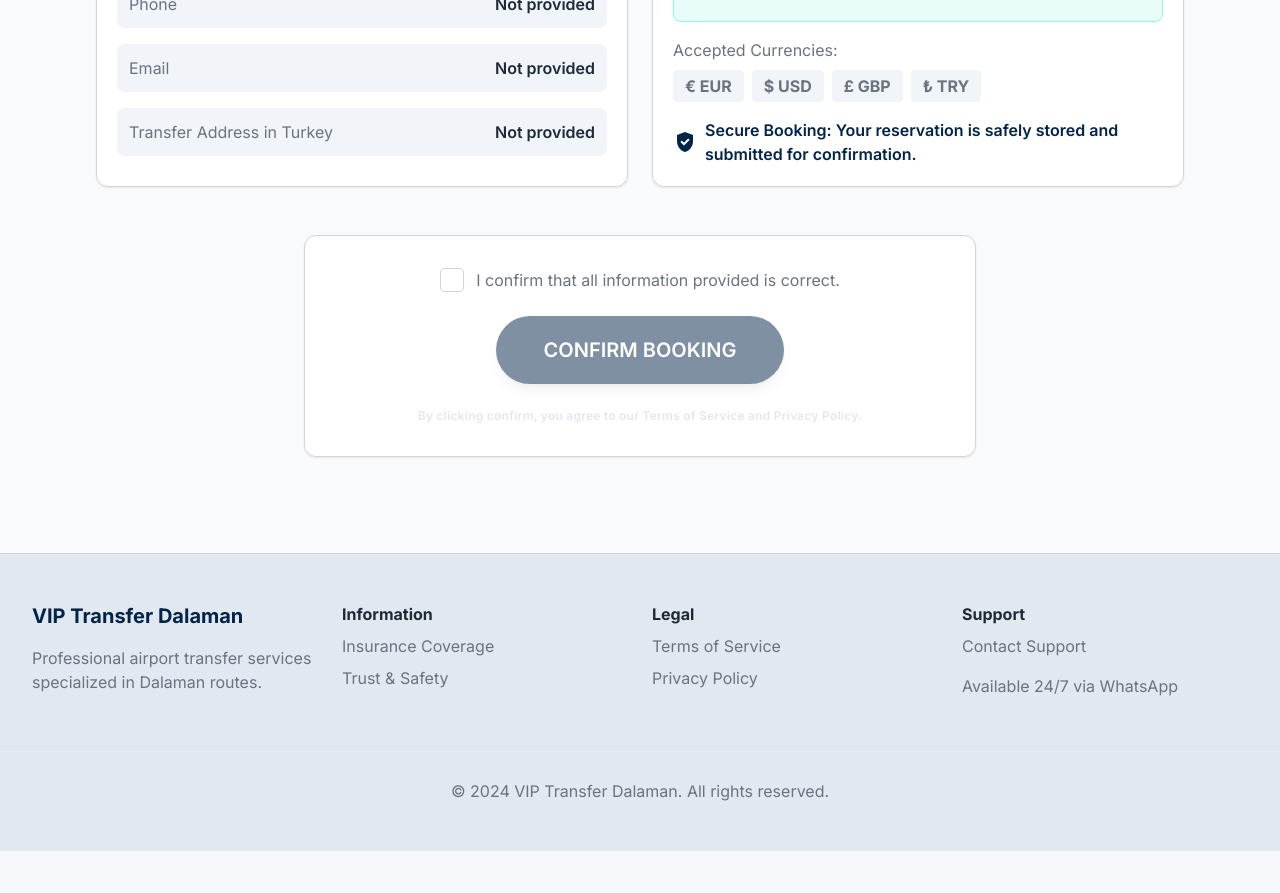
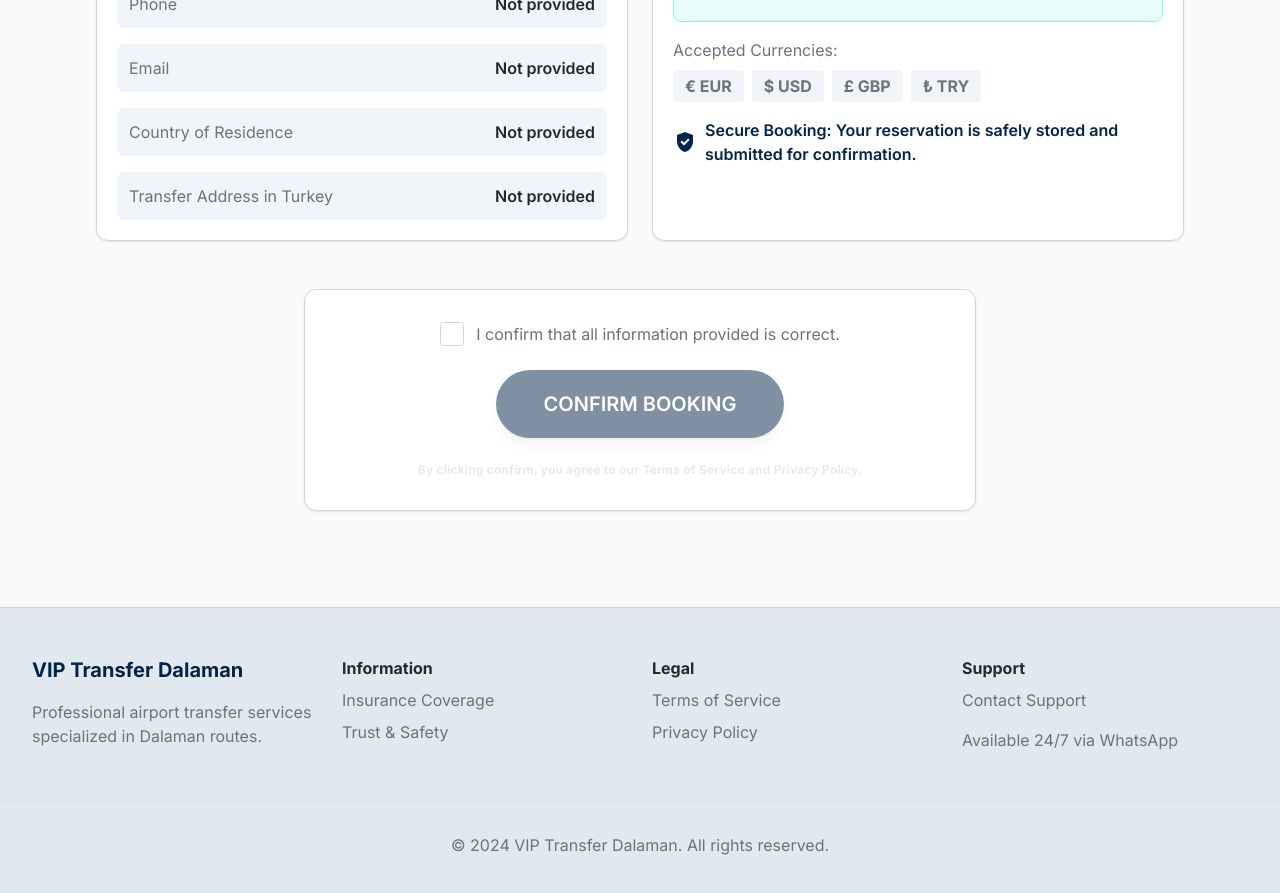
Before and after one commit to Alisnmez/vip-transfer-dalaman, a React (Vite) app in the folder frontend/: page /booking/confirmation in a window 1280 px wide. Shown: the part 820-1713 px from the top of the page. Before the commit the page ends 1671 px from the top, so only its background shows below. Built offline with nearby package versions, Linux system fonts and the light colour scheme; no server answers.

Commit message:
booking: show country of residence in confirmation

```diff
--- a/frontend/src/pages/public/BookingConfirmationPage.tsx
+++ b/frontend/src/pages/public/BookingConfirmationPage.tsx
@@ -24,6 +24,7 @@ type PassengerDetails = {
   phoneNumber?: string
   email?: string
   hotelName?: string
+  countryOfResidence?: string
   transferAddress?: string
   specialRequests?: string
 }
@@ -85,6 +86,7 @@ export function BookingConfirmationPage() {
         phoneNumber: passenger.phoneNumber,
         email: passenger.email,
         vehicleId: transfer.vehicleId,
+        countryOfResidence: passenger.countryOfResidence || '',
         transferAddress: passenger.transferAddress || '',
         specialRequests: passenger.specialRequests || '',
         tripType: transfer.tripType,
@@ -224,6 +226,7 @@ export function BookingConfirmationPage() {
               <DetailRow label="Full Name" value={display(passenger.customerName)} />
               <DetailRow label="Phone" value={display(passenger.phoneNumber)} />
               <DetailRow label="Email" value={display(passenger.email)} />
+              <DetailRow label="Country of Residence" value={display(passenger.countryOfResidence)} />
               <DetailRow label="Transfer Address in Turkey" value={display(passenger.transferAddress)} />
               {passenger.specialRequests && <DetailRow label="Special Requests" value={passenger.specialRequests} />}
             </div>
```
